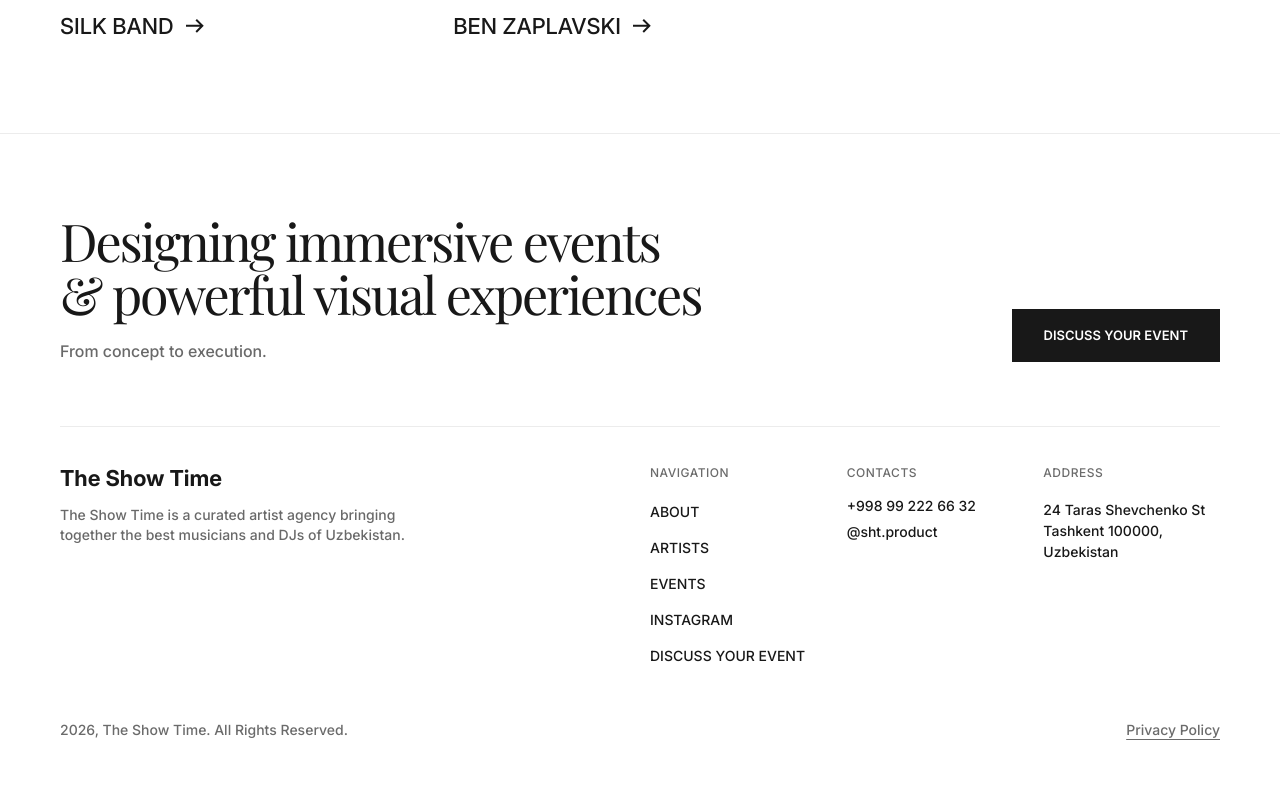
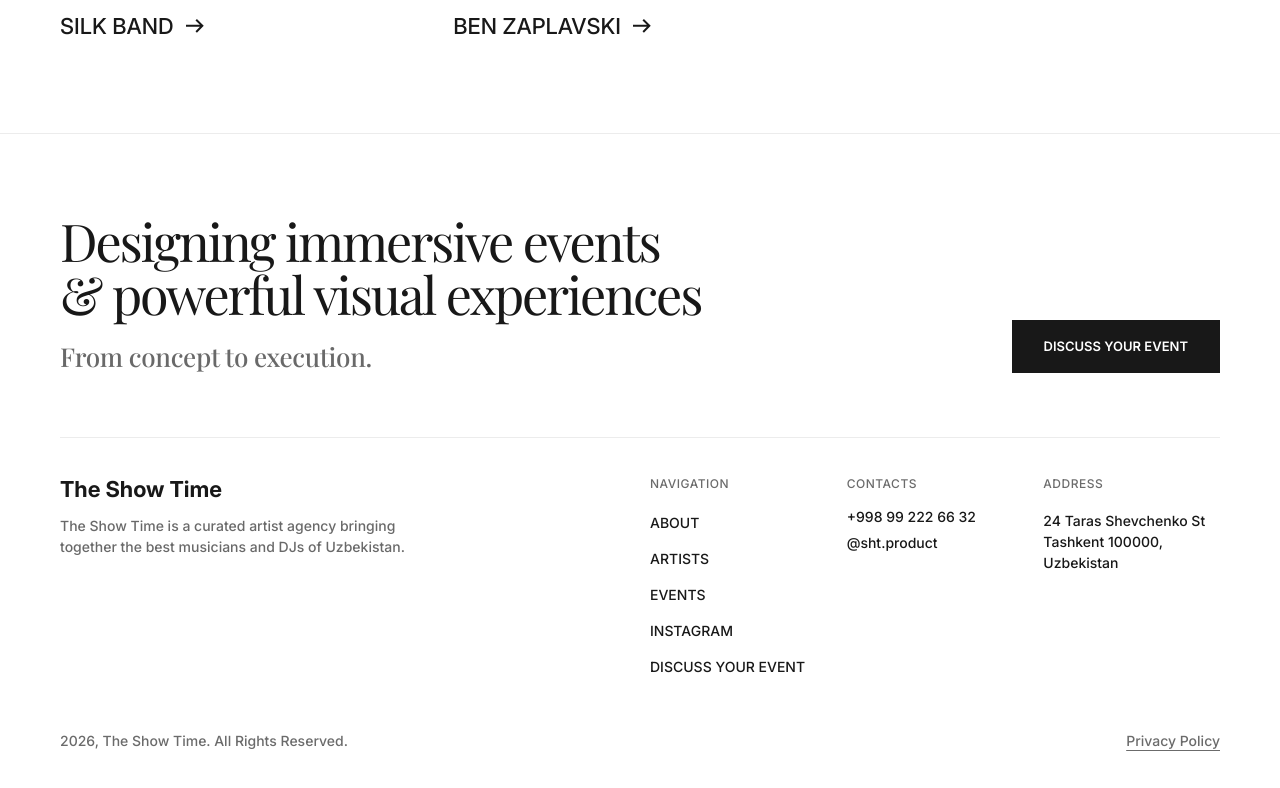
Before and after one commit to uniqspace/BMD, a Vue app: page / in a window 1280 px wide. Shown: the part 3938-4726 px from the top of the page. Built offline with nearby package versions, Linux system fonts and the light colour scheme.

Commit message:
Footer subtitle in the heading font
Co-Authored-By: Claude Opus 5.5 <noreply@anthropic.com>
Claude-Session: https://claude.ai/code/session_01B6dQTr2Arpuaw1uCi2f54J

```diff
--- a/src/components/TheFooter.vue
+++ b/src/components/TheFooter.vue
@@ -26,7 +26,7 @@ const titleClass = 'block mb-4 md:mb-5 text-[12px]/[100%] uppercase tracking-[0.
                         class="font-heading font-normal text-[32px]/[1.08] tracking-[-1px] md:text-[42px]/[1.05] md:tracking-[-1.6px] lg:text-[52px]/[1.02] lg:tracking-[-2.2px]"
                         v-html="t('footer.ctaTitle')"
                     />
-                    <p class="text-[15px]/[1.4] text-[#181818a6] md:text-[16px]/[1.4]">{{ t('footer.ctaSubtitle') }}</p>
+                    <p class="font-heading text-[20px]/[1.3] tracking-[-0.3px] text-[#181818a6] md:text-[24px]/[1.3] lg:text-[26px]/[1.3]">{{ t('footer.ctaSubtitle') }}</p>
                 </div>
                 <button
                     type="button"
```
